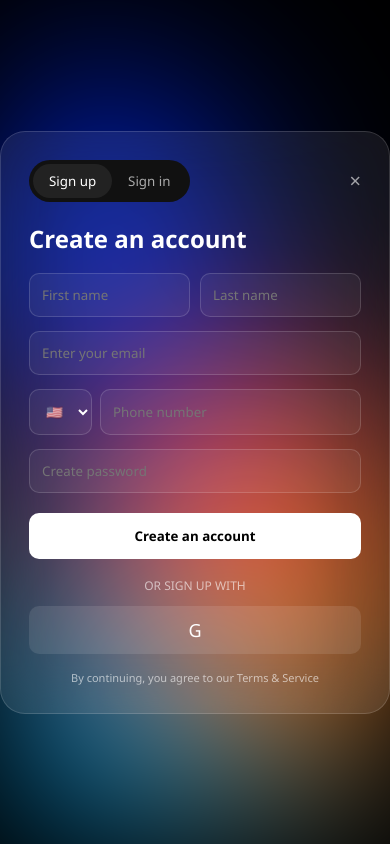
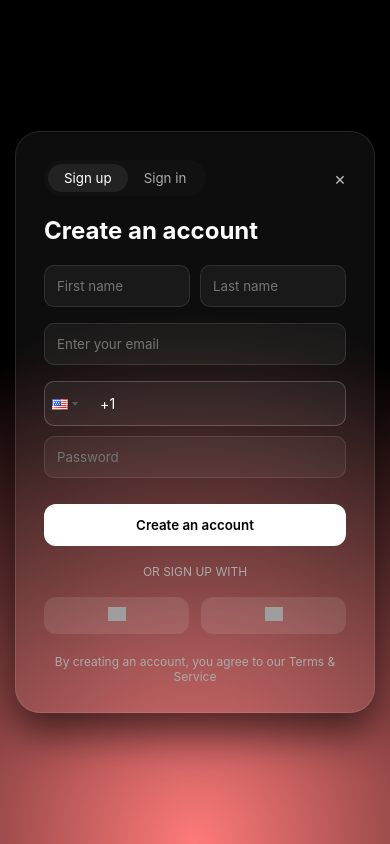
Before and after one commit to Abhishekjat12/login-page, a React (Create React App) app in the folder login-page/: page / in a window 390 px wide. Built offline with nearby package versions, Linux system fonts and the light colour scheme; grey boxes are pictures that could not be loaded.

Commit message:
phonedetails

```diff
--- a/login-page/src/App.css
+++ b/login-page/src/App.css
@@ -2,7 +2,7 @@
   margin:0;
   padding:0;
   box-sizing:border-box;
-  font-family:Segoe UI, sans-serif;
+  font-family:Inter, sans-serif;
 }
 
 .container{
@@ -10,34 +10,23 @@
   display:flex;
   align-items:center;
   justify-content:center;
-  background:#000;
-  overflow:hidden;
+  background: radial-gradient(circle at bottom, #ff7a7a, #000 60%);
 }
 
-.background{
-  position:absolute;
-  width:100%;
-  height:100%;
-  background:
-  radial-gradient(circle at 80% 70%, #ff7a00, transparent 40%),
-  radial-gradient(circle at 60% 60%, #ff0080, transparent 40%),
-  radial-gradient(circle at 40% 80%, #00aaff, transparent 40%),
-  radial-gradient(circle at 20% 30%, #002aff, transparent 40%);
-  filter: blur(80px);
-}
-
+/* CARD */
 .card{
-  position:relative;
-  width:410px;
+  width:360px;
   padding:28px;
   border-radius:25px;
   backdrop-filter: blur(25px);
-  background: rgba(255,255,255,0.08);
-  border:1px solid rgba(255,255,255,0.15);
+  background: rgba(255,255,255,0.05);
+  border:1px solid rgba(255,255,255,0.1);
   color:white;
+  box-shadow:0 20px 40px rgba(0,0,0,0.6);
 }
 
-.top-bar{
+/* TOP */
+.top{
   display:flex;
   justify-content:space-between;
   align-items:center;
@@ -47,16 +36,16 @@
 .tabs{
   background:#111;
   padding:4px;
-  border-radius:30px;
+  border-radius:20px;
 }
 
 .tabs button{
   border:none;
   background:transparent;
+  padding:6px 16px;
   color:#aaa;
-  padding:8px 16px;
+  cursor:pointer;
   border-radius:20px;
-  cursor:pointer;
 }
 
 .tabs .active{
@@ -65,79 +54,113 @@
 }
 
 .close{
-  font-size:20px;
-  opacity:.6;
   cursor:pointer;
+  font-size:18px;
+  opacity:.7;
 }
 
+/* TITLE */
 h2{
-  margin-bottom:18px;
+  margin-bottom:20px;
 }
 
-input, select{
+/* INPUTS */
+input{
   width:100%;
   padding:12px;
-  margin-bottom:14px;
   border-radius:10px;
-  border:1px solid rgba(255,255,255,0.15);
+  border:1px solid rgba(255,255,255,0.1);
   background:rgba(255,255,255,0.05);
   color:white;
-  outline:none;
+  margin-bottom:6px;
 }
 
-.name-row{
+.row{
   display:flex;
   gap:10px;
 }
 
-.phone{
-  display:flex;
-  gap:8px;
-
+small{
+  color:#ff6b6b;
+  font-size:12px;
+  margin-bottom:10px;
+  display:block;
 }
 
-.phone select{
-  width:70px;
-}
-
+/* BUTTON */
 .primary{
   width:100%;
-  padding:14px;
+  margin-top:10px;
+  padding:13px;
   border:none;
-  border-radius:10px;
+  border-radius:12px;
   background:white;
   color:black;
   font-weight:600;
-  margin-top:6px;
   cursor:pointer;
 }
 
+/* DIVIDER */
 .divider{
   text-align:center;
-  margin:18px 0 12px;
   font-size:12px;
-  opacity:.6;
+  margin:18px 0;
+  color:#aaa;
 }
 
+/* SOCIAL */
 .social{
   display:flex;
-  gap:10px;
+  gap:12px;
 }
 
 .social button{
   flex:1;
-  padding:12px;
-  border-radius:10px;
+  padding:10px;
+  border-radius:12px;
   border:none;
   background:rgba(255,255,255,0.1);
   color:white;
-  font-size:18px;
   cursor:pointer;
 }
-
 .terms{
-  font-size:11px;
+  margin-top:20px;
   text-align:center;
-  opacity:.6;
-  margin-top:16px;
+  font-size:12px;
+  color:#aaa;
 }
+.phone-container{
+  width:100%;
+  margin-bottom:10px;
+}
+.phone-input{
+  width:100% !important;
+  height:45px !important;
+  border-radius:10px !important;
+  border:1px solid rgba(255,255,255,0.2) !important;
+  background:rgba(255,255,255,0.05) !important;
+  color:white !important;
+  font-size:14px !important;
+  padding-left:55px !important;
+}
+.phone-flag{
+  background:transparent !important;
+  border:none !important;
+}
+.phone-dropdown{
+  background:#1f1f1f !important;
+  border-radius:12px !important;
+  border:none !important;
+  color:white !important;
+}
+.phone-dropdown input{
+  background:#2a2a2a !important;
+  color:white !important;
+  border:none !important;
+}
+.phone-dropdown .country:hover{
+  background:#333 !important;
+}
+.phone-dropdown .country.highlight{
+  background:#444 !important;
+}
--- a/login-page/src/App.js
+++ b/login-page/src/App.js
@@ -1,73 +1,165 @@
 import "./App.css";
 import { useState } from "react";
+import PhoneInput from "react-phone-input-2";
+import "react-phone-input-2/lib/style.css";
+
 
 export default function App() {
-  const [active, setActive] = useState("signup");
+  const [tab, setTab] = useState("signup");
   const [show, setShow] = useState(true);
+
+  const [form, setForm] = useState({
+    first: "",
+    last: "",
+    email: "",
+    phone: "",
+    password: "",
+  });
+  const [phone, setPhone] = useState("");
+  const [errors, setErrors] = useState({});
+
   if (!show) return null;
+
+  const handleChange = (e) =>
+    setForm({ ...form, [e.target.name]: e.target.value });
+
+  const validate = () => {
+    let err = {};
+
+    if (tab === "signup") {
+      if (!form.first.trim()) err.first = "Required";
+      if (!form.last.trim()) err.last = "Required";
+      if (phone.length < 10)
+        err.phone = "Invalid phone";
+
+    }
+
+    if (!/^\S+@\S+\.\S+$/.test(form.email))
+      err.email = "Invalid email";
+
+    if (form.password.length < 8)
+      err.password = "Invalid password";
+
+    setErrors(err);
+    return Object.keys(err).length === 0;
+  };
+
+  const handleSubmit = () => {
+    if (validate()) {
+      alert(tab === "signup" ? "Account Created!!" : "Login Successful!!");
+    }
+  };
+
   return (
     <div className="container">
-      <div className="background"></div>
       <div className="card">
-        <div className="top-bar">
+        <div className="top">
           <div className="tabs">
             <button
-              className={active === "signup" ? "active" : ""}
-              onClick={() => setActive("signup")}
+              className={tab === "signup" ? "active" : ""}
+              onClick={() => setTab("signup")}
             >
               Sign up
             </button>
             <button
-              className={active === "signin" ? "active" : ""}
-              onClick={() => setActive("signin")}
+              className={tab === "signin" ? "active" : ""}
+              onClick={() => setTab("signin")}
             >
               Sign in
             </button>
           </div>
-          <span className="close" onClick={() => setShow(false)}>
-            &times;
-          </span>
+
+          <span className="close" onClick={() => setShow(false)}>×</span>
         </div>
         <h2>
-          {active === "signup"
-            ? "Create an account"
-            : "Sign in to your account"}
+          {tab === "signup" ? "Create an account" : "Welcome back"}
         </h2>
-        {active === "signup" && (
+        {tab === "signup" && (
           <>
-            <div className="name-row">
-              <input placeholder="First name" />
-              <input placeholder="Last name" />
+            <div className="row">
+              <div>
+                <input name="first" placeholder="First name" onChange={handleChange} />
+                <small>{errors.first}</small>
+              </div>
+
+              <div>
+                <input name="last" placeholder="Last name" onChange={handleChange} />
+                <small>{errors.last}</small>
+              </div>
             </div>
-            <input type="email" placeholder="Enter your email" />
-            <div className="phone">
-              <select>
-                <option>🇺🇸</option>
-                <option>🇮🇳</option>
-              </select>
-              <input placeholder="Phone number" />
-            </div>
-            <input type="password" placeholder="Create password" />
-            <button className="primary">Create an account</button>
+            <input name="email" placeholder="Enter your email" onChange={handleChange} />
+            <small>{errors.email}</small>
+
+            <PhoneInput
+              country={"us"}
+              value={phone}
+              onChange={(value) => {
+                setPhone(value);
+                setForm({ ...form, phone: value });
+              }}
+              enableSearch={true}
+              containerClass="phone-container"
+              inputClass="phone-input"
+              buttonClass="phone-flag"
+              dropdownClass="phone-dropdown"
+            />
+
+
+            <input type="password" name="password" placeholder="Password" onChange={handleChange} />
+            <small>{errors.password}</small>
+            <button className="primary" onClick={handleSubmit}>
+              Create an account
+            </button>
             <p className="divider">OR SIGN UP WITH</p>
             <div className="social">
-              <button>G</button>
+              <button className="google-btn">
+                <img
+                  src="https://upload.wikimedia.org/wikipedia/commons/0/09/IOS_Google_icon.png"
+                  width="18"
+                  alt="Google logo"
+                />
+              </button>
+              <button className="apple-btn">
+                <img
+                  src="https://upload.wikimedia.org/wikipedia/commons/f/fa/Apple_logo_black.svg"
+                  width="18"
+                  alt="Apple logo"
+                />
+              </button>
             </div>
           </>
         )}
-        {active === "signin" && (
+        {tab === "signin" && (
           <>
-            <input type="email" placeholder="Enter your email" />
-            <input type="password" placeholder="Enter password" />
-            <button className="primary">Login</button>
+            <input name="email" placeholder="Enter email" onChange={handleChange} />
+            <small>{errors.email}</small>
+
+            <input type="password" name="password" placeholder="Password" onChange={handleChange} />
+            <small>{errors.password}</small>
+            <button className="primary" onClick={handleSubmit}>
+              Login
+            </button>
             <p className="divider">OR LOGIN WITH</p>
             <div className="social">
-              <button>Google</button>
+              <button className="google-btn" >
+                <img
+                  src="https://upload.wikimedia.org/wikipedia/commons/0/09/IOS_Google_icon.png"
+                  width="18"
+                  alt="Google logo"
+                />
+              </button>
+              <button className="apple-btn">
+                <img
+                  src="https://upload.wikimedia.org/wikipedia/commons/f/fa/Apple_logo_black.svg"
+                  width="18"
+                  alt="Apple logo"
+                />
+              </button>
             </div>
           </>
         )}
         <p className="terms">
-          By continuing, you agree to our Terms & Service
+          By creating an account, you agree to our Terms & Service
         </p>
       </div>
     </div>
--- /dev/null
+++ b/package.json
@@ -0,0 +1,5 @@
+{
+  "dependencies": {
+    "react-phone-input-2": "^2.15.1"
+  }
+}
```
Also changed, not shown: 1 other file (tests, documents, lock files or other folders).
